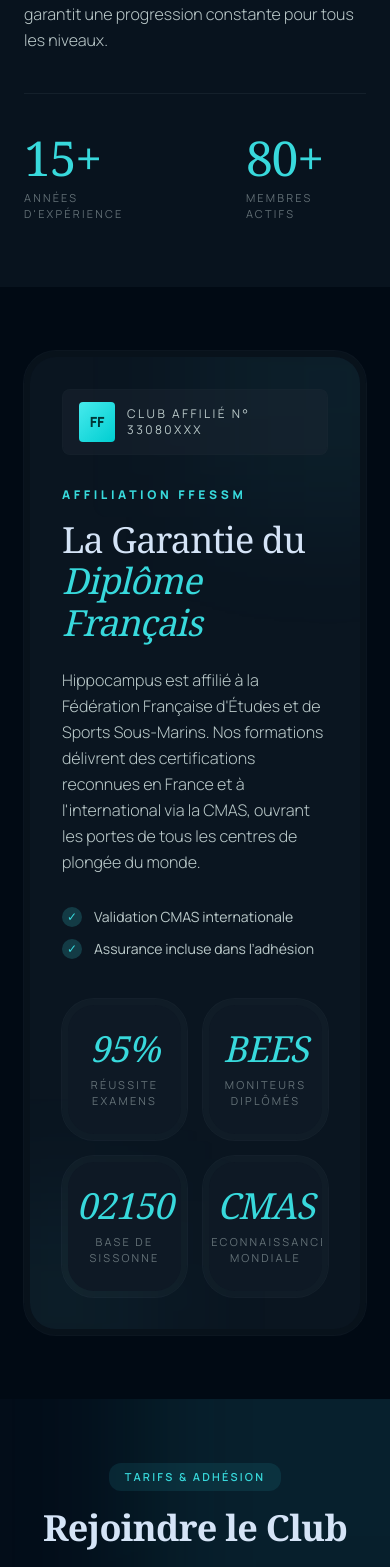
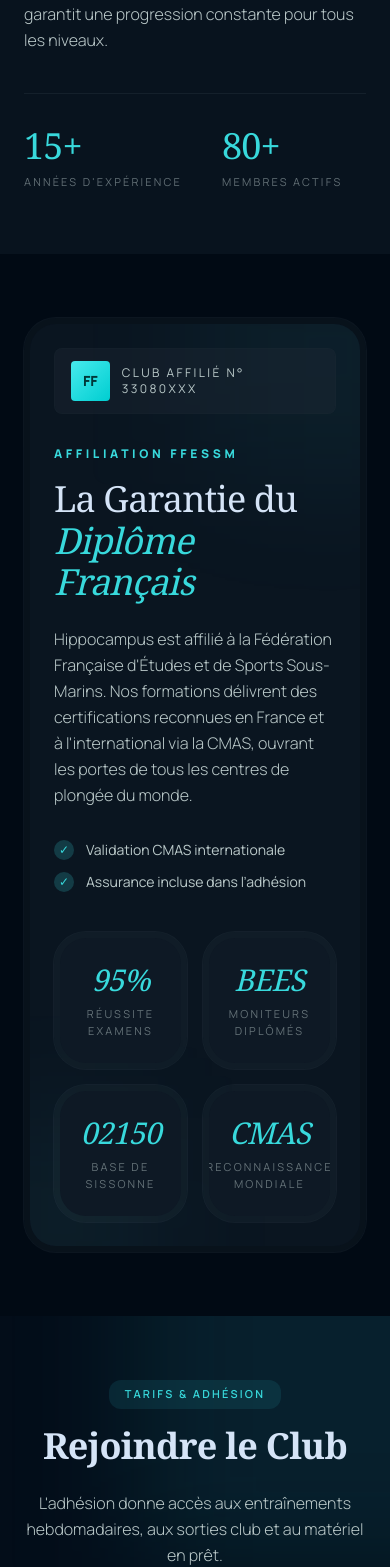
Before and after one commit to MeNass89/hippocampus-plongee, a Next.js app: page /le-club in a window 390 px wide. Shown: the part 2348-3915 px from the top of the page. Built offline with nearby package versions, Linux system fonts and the light colour scheme.

Commit message:
style(mobile): polish contact form, pricing, stats, and FFESSM section for mobile
Co-Authored-By: Claude Opus 4.6 (1M context) <noreply@anthropic.com>

```diff
--- a/components/sections/Agenda.tsx
+++ b/components/sections/Agenda.tsx
@@ -11,7 +11,7 @@ export function Agenda() {
           <SectionTitle overline="Prochainement" title="Agenda" />
         </ScrollReveal>
 
-        <div className="mt-16">
+        <div className="mt-10 md:mt-16">
           {/* Empty state — elegant placeholder */}
           <ScrollReveal animation="fade-up" delay={200}>
             <div className="card-frame" style={{ borderRadius: '2rem' }}>
--- a/components/sections/ClubHistory.tsx
+++ b/components/sections/ClubHistory.tsx
@@ -53,9 +53,9 @@ export function ClubHistory() {
               </p>
 
               {/* Stats row — border-t divider above */}
-              <div className="flex gap-16 border-t border-on-surface/[0.06] pt-10">
+              <div className="flex gap-10 md:gap-16 border-t border-on-surface/[0.06] pt-8 md:pt-10">
                 <div>
-                  <p className="font-headline text-5xl font-light tracking-tight text-primary tabular-nums">
+                  <p className="font-headline text-4xl md:text-5xl font-light tracking-tight text-primary tabular-nums">
                     15+
                   </p>
                   <p className="text-[11px] font-label uppercase tracking-[0.2em] text-on-surface-variant/50 mt-2">
@@ -63,7 +63,7 @@ export function ClubHistory() {
                   </p>
                 </div>
                 <div>
-                  <p className="font-headline text-5xl font-light tracking-tight text-primary tabular-nums">
+                  <p className="font-headline text-4xl md:text-5xl font-light tracking-tight text-primary tabular-nums">
                     80+
                   </p>
                   <p className="text-[11px] font-label uppercase tracking-[0.2em] text-on-surface-variant/50 mt-2">
--- a/components/sections/ContactForm.tsx
+++ b/components/sections/ContactForm.tsx
@@ -201,8 +201,8 @@ export function ContactForm() {
         {/* Left column — Form in card-frame */}
         <ScrollReveal animation="fade-up" className="lg:col-span-7">
           <div className="card-frame h-full">
-            <div className="card-frame-inner bg-surface-container p-8 md:p-12 h-full">
-              <h2 className="font-headline text-3xl font-light text-on-surface mb-10 tracking-tight leading-tight">
+            <div className="card-frame-inner bg-surface-container p-6 md:p-12 h-full">
+              <h2 className="font-headline text-2xl md:text-3xl font-light text-on-surface mb-8 md:mb-10 tracking-tight leading-tight">
                 Message de Surface
               </h2>
 
--- a/components/sections/FFESSMAffiliation.tsx
+++ b/components/sections/FFESSMAffiliation.tsx
@@ -18,7 +18,7 @@ export function FFESSMAffiliation() {
       <div className="mx-auto max-w-7xl px-6 lg:px-8">
         {/* Outer card-frame wrapper */}
         <div className="card-frame">
-          <div className="card-frame-inner p-8 md:p-16 bg-surface-container-low relative">
+          <div className="card-frame-inner p-6 md:p-16 bg-surface-container-low relative">
             {/* Decorative blur circles */}
             <div className="absolute -top-24 -right-24 w-64 h-64 bg-primary/5 rounded-full blur-3xl" />
             <div className="absolute -bottom-16 -left-16 w-48 h-48 bg-primary/5 rounded-full blur-3xl" />
@@ -82,7 +82,7 @@ export function FFESSMAffiliation() {
                     <ScrollReveal key={stat.label} animation="fade-up" delay={100 + i * 80}>
                       <div className="card-frame">
                         <div className="card-frame-inner bg-surface-container p-6 md:p-8 flex flex-col items-center text-center">
-                          <p className="font-headline text-4xl font-light text-primary italic tracking-tight tabular-nums">
+                          <p className="font-headline text-3xl md:text-4xl font-light text-primary italic tracking-tight tabular-nums">
                             {stat.value}
                           </p>
                           <p className="text-[11px] font-label uppercase tracking-[0.2em] text-on-surface-variant/50 mt-2">
--- a/components/sections/Pricing.tsx
+++ b/components/sections/Pricing.tsx
@@ -23,7 +23,7 @@ export function Pricing() {
             title="Rejoindre le Club"
             description="L'adh&eacute;sion donne acc&egrave;s aux entra&icirc;nements hebdomadaires, aux sorties club et au mat&eacute;riel en pr&ecirc;t."
             align="center"
-            className="mb-16"
+            className="mb-10 md:mb-16"
           />
         </ScrollReveal>
 
```
